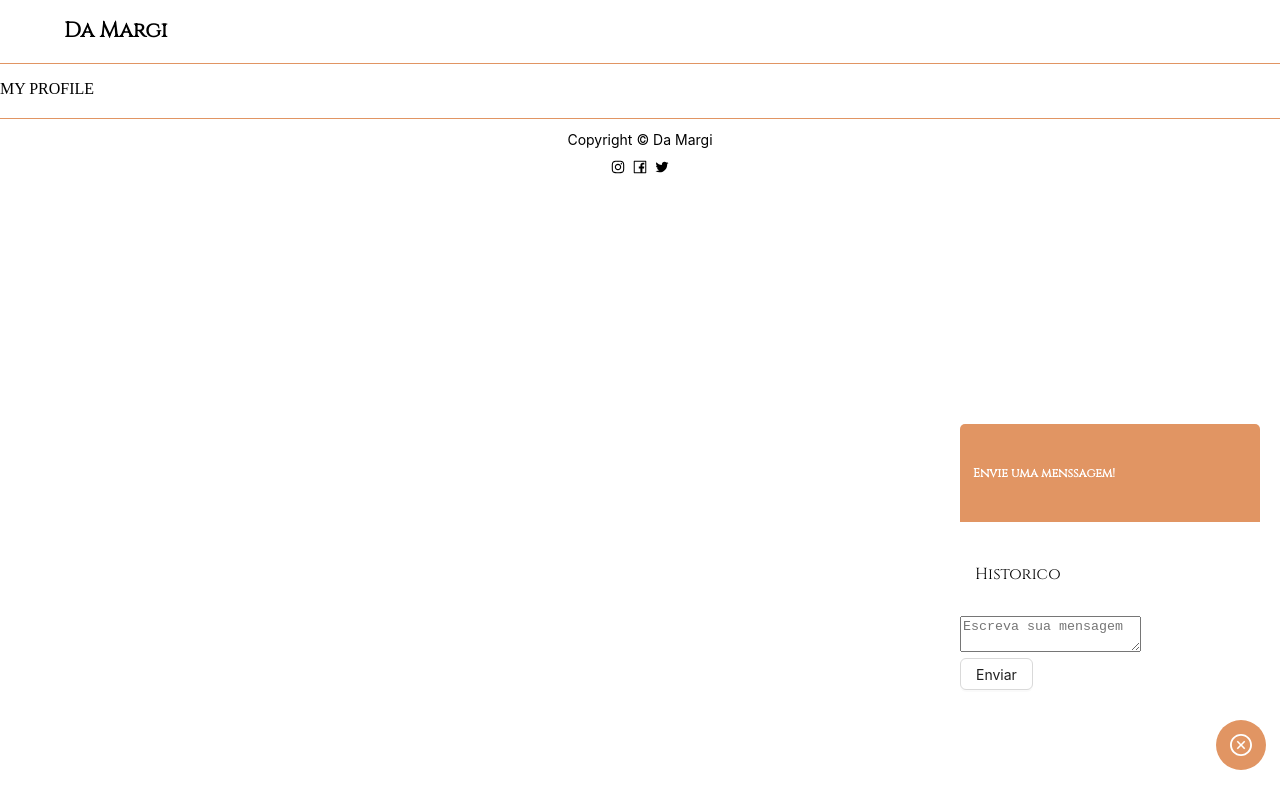
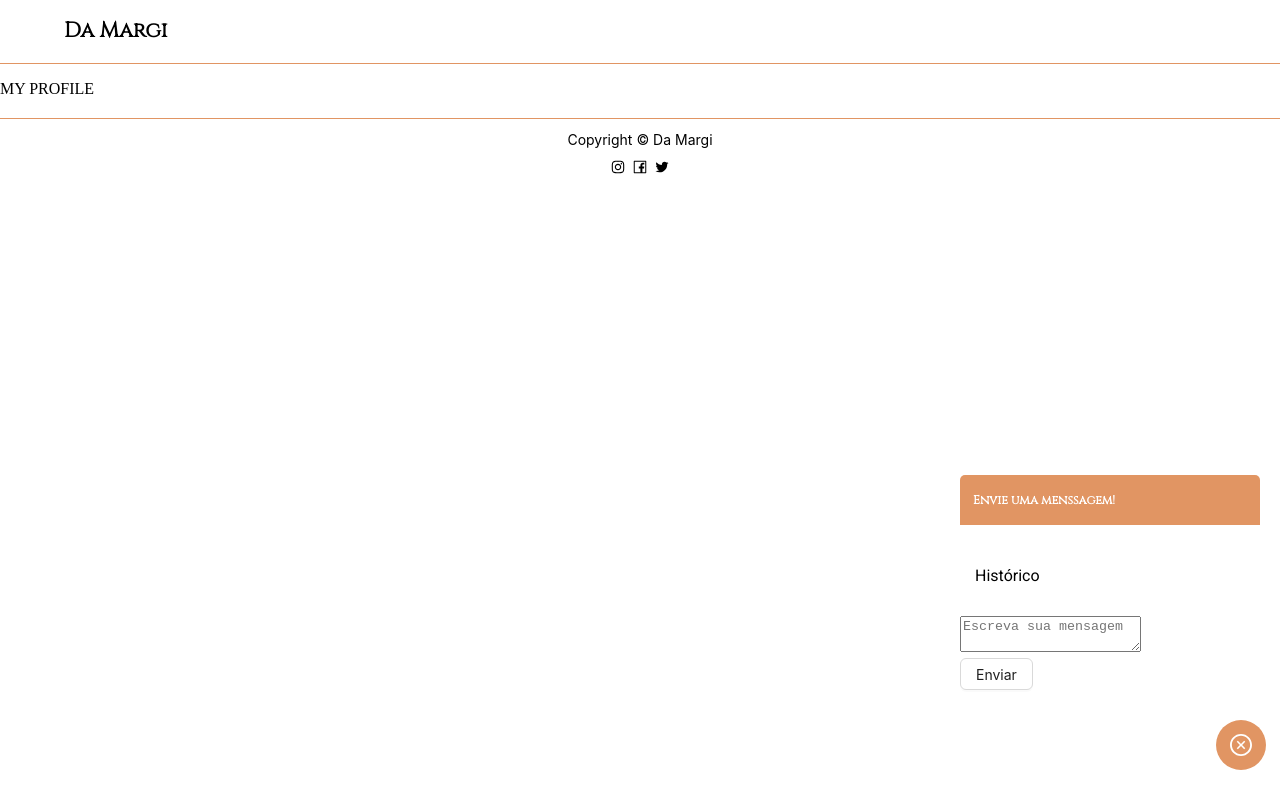
Before and after one commit to guibeutler/MERN-Stack-Project-E-commerce, a React (Create React App) app in the folder frontend/: page /user in a window 1280 px wide. Both pictures are taken after a click on the label 1241 px from the left and 745 px from the top of the page. Built offline with nearby package versions, Linux system fonts and the light colour scheme; a web font is replaced by a local one.

Commit message:
adjustment chat

```diff
--- a/frontend/src/components/UserChat/index.tsx
+++ b/frontend/src/components/UserChat/index.tsx
@@ -30,7 +30,7 @@
 				</div>
 				<div className="chat-form">
 					<div className="cht-msg">
-						<p>Historico</p>
+						<p>Histórico</p>
 					</div>
 				</div>
 				<textarea
--- a/frontend/src/components/UserChat/style.css
+++ b/frontend/src/components/UserChat/style.css
@@ -1,3 +1,5 @@
+@import url('https://fonts.googleapis.com/css2?family=Roboto&display=swap');
+
 .chat-btn {
 	position: fixed;
 	right: 14px;
@@ -40,6 +42,8 @@
 }
 
 .chat-header {
+	display: flex;
+	align-items: center;
 	background-color: #e19563;
 	padding: 13px;
 	margin-bottom: 10px;
@@ -47,6 +51,7 @@
 	color: #fff;
 	font-size: 18px;
 	font-family: 'Cinzel';
+	height: 50px;
 }
 
 #check:checked ~ .chat-wrapper {
@@ -54,6 +59,7 @@
 }
 
 .chat-form {
+	font-family: 'Roboto';
 	padding: 15px;
 }
 
```
